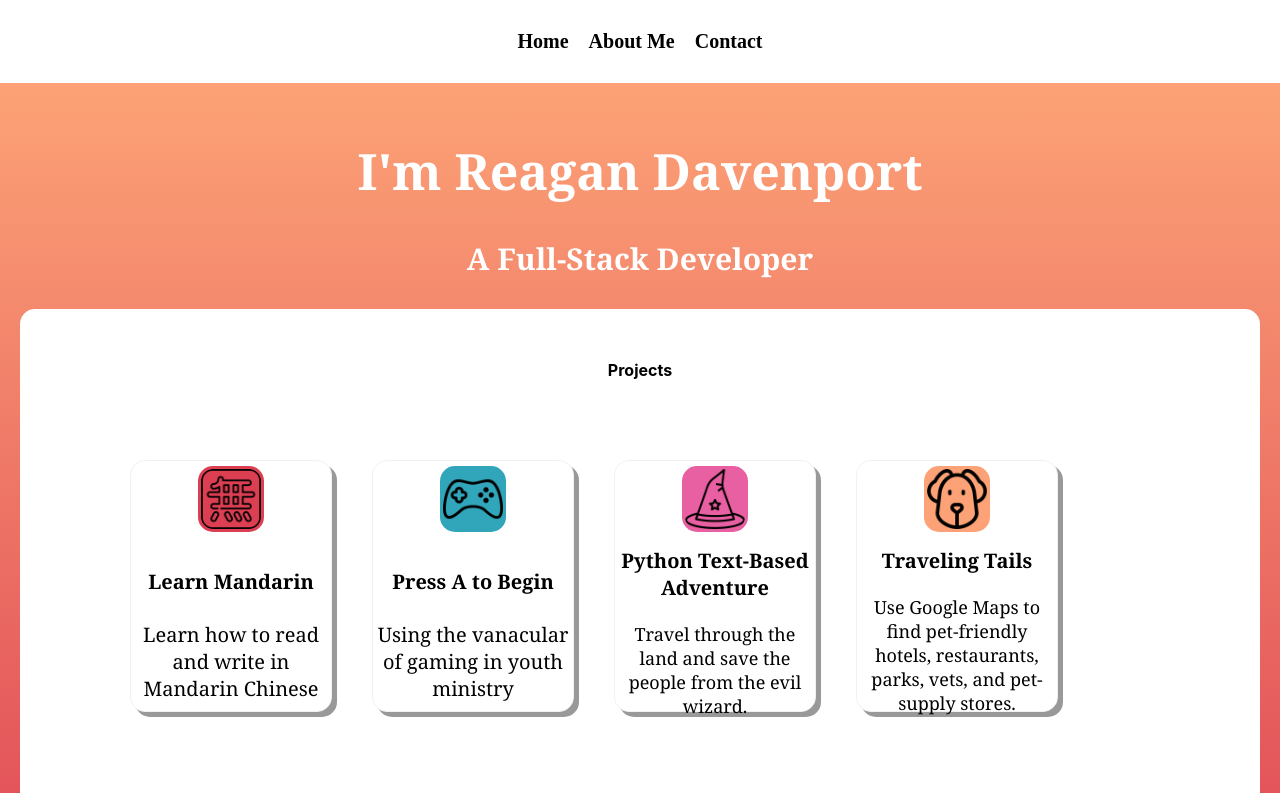
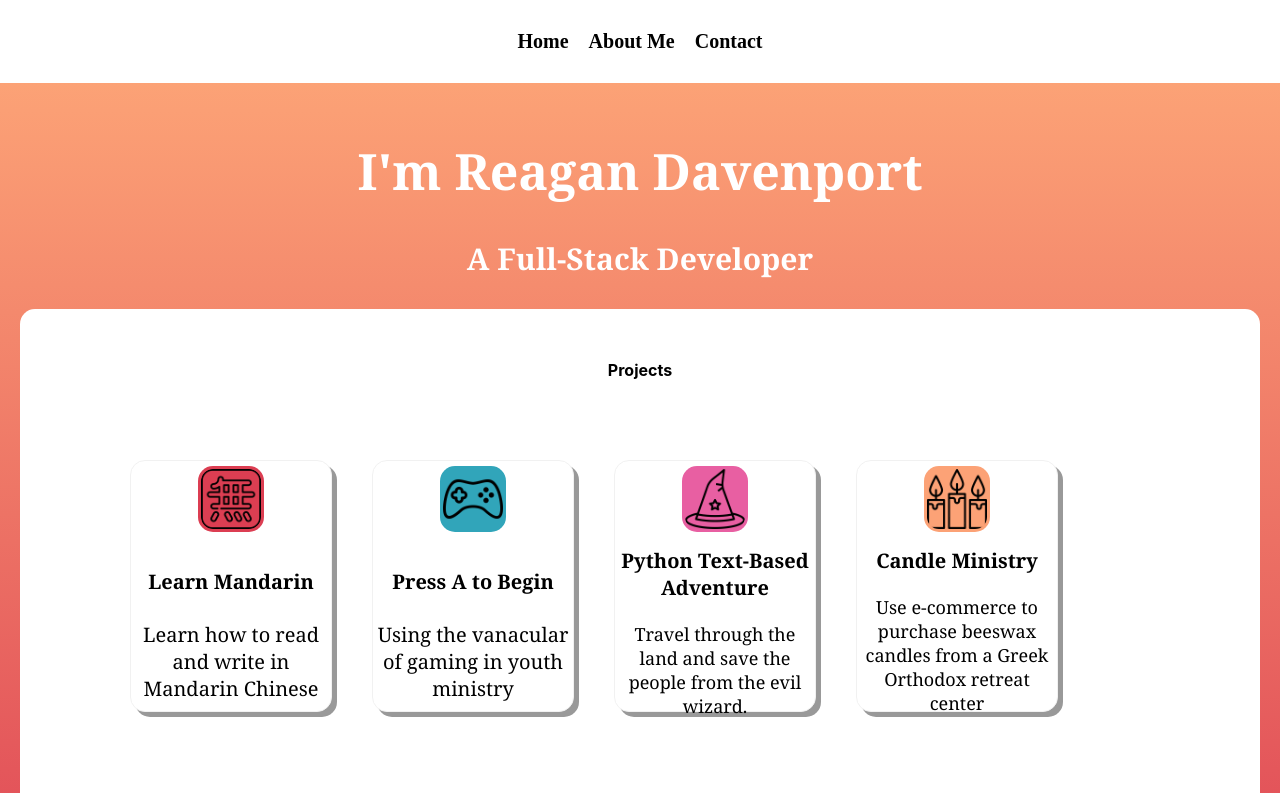
Before and after one commit to ReaganADavenport/Ignore_this, a React (Create React App) app: page / in a window 1280 px wide. Shown: the top 793 px of the page. Built offline with nearby package versions, Linux system fonts and the light colour scheme.

Commit message:
made the travelling tails card into the DRC candle card

```diff
--- a/src/components/Card/Card-4/card-4.css
+++ b/src/components/Card/Card-4/card-4.css
@@ -1,4 +1,4 @@
-.flip-dcard-front, .flip-dcard-back {
+.flip-ccard-front, .flip-ccard-back {
     border: 1px solid #f1f1f1;
     cursor: pointer;
     height: 250px;
@@ -9,13 +9,13 @@
     box-shadow: 5px 5px #999;
 }
 
-.flip-dcard-front {
+.flip-ccard-front {
     backface-visibility: hidden;
     background-color: white;
     color: black;
 }
 
-.flip-dcard-front img{
+.flip-ccard-front img{
     background-color: #FCA276;
     border-radius: 15px;
     margin: 5px;
@@ -23,24 +23,24 @@
     width: 60px;
 }
 
-.flip-dcard-front h5{
+.flip-ccard-front h5{
     font-family: Cambria, Cochin, Georgia, Times, 'Times New Roman', serif;
     font-size: 20px;
     margin: 3px;
     padding: 3px;
 }
 
-.flip-dcard-front p{
+.flip-ccard-front p{
     font-family: Cambria, Cochin, Georgia, Times, 'Times New Roman', serif;
     font-size: 18px;
 }
 
-.flip-dcard-back {
+.flip-ccard-back {
     background-color: #FCA276;
     color: white;
 }
 
-.flip-dcard-back img{
+.flip-ccard-back img{
     background-color: white;
     border-radius: 15px;
     margin: 5px;
@@ -48,19 +48,19 @@
     width: 60px;
 }
 
-.flip-dcard-back h5{
+.flip-ccard-back h5{
     font-family: Cambria, Cochin, Georgia, Times, 'Times New Roman', serif;
     font-size: 20px;
     margin: 3px;
     padding: 3px;
 }
 
-.flip-dcard-back p{
+.flip-ccard-back p{
     font-family: Cambria, Cochin, Georgia, Times, 'Times New Roman', serif;
-    font-size: 15px;
+    font-size: 16px;
     padding: 2px;
 }
 
-.flip-dcard-back a{
+.flip-ccard-back a{
     color: white;
 }
--- a/src/components/Card/Card-4/card-4.js
+++ b/src/components/Card/Card-4/card-4.js
@@ -1,10 +1,10 @@
 import React, {Component} from 'react';
 import ReactCardFlip from 'react-card-flip';
-import logo from "../../../images/dog.png"
+import logo from "../../../images/candle.png"
 
 import "./card-4.css";
 
-class Dog extends Component {
+class Candle extends Component {
     constructor() {
         super();
             this.state = {
@@ -22,18 +22,17 @@ class Dog extends Component {
     render(){
         return(
             <ReactCardFlip isFlipped={this.state.isFlipped} flipDirection="horizontal">
-                        <div className="flip-dcard-front" onClick={this.handleClick}>
+                        <div className="flip-ccard-front" onClick={this.handleClick}>
                             <img src={logo}/>
-                            <h5>Traveling Tails</h5>
-                            <p>Use Google Maps to find pet-friendly hotels, restaurants, parks, vets, and pet-supply stores.</p>
+                            <h5>Candle Ministry</h5>
+                            <p>Use e-commerce to purchase beeswax candles from a Greek Orthodox retreat center</p>
                         </div>
 
-                        <div className="flip-dcard-back" onClick={this.handleClick}>
+                        <div className="flip-ccard-back" onClick={this.handleClick}>
                             <>
                                 <img src={logo}/>
-                                <p>HTML, CSS, JavaScript, Google Maps API</p>
-                                <p>Demo Video</p>
-                                <p><a href="https://github.com/ReaganADavenport/Traveling-Tails-2">GitHub Repository</a> </p>
+                                <p>WordPress, e-commerce, UPS API, Plug-ins</p> /*Insanity management */
+                                <p><a href="https://thediakoniaretreatcenter.com/candle-ministry-2/">thediakoniaretreatcenter.com</a> </p>
                             </>
                         </div>
             </ReactCardFlip>
@@ -42,4 +41,4 @@ class Dog extends Component {
 }
 
 
-export default Dog;
+export default Candle;
```
Also changed, not shown: src/images/candle.png (added), src/images/dog.png (deleted).
